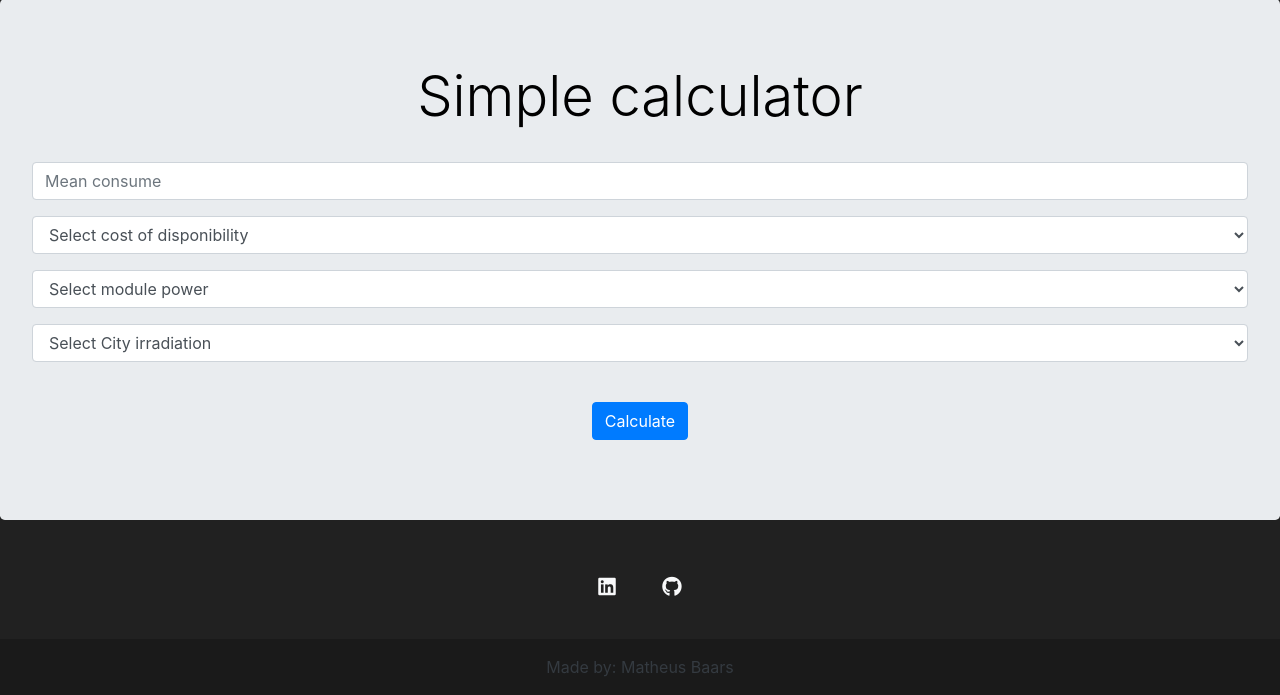
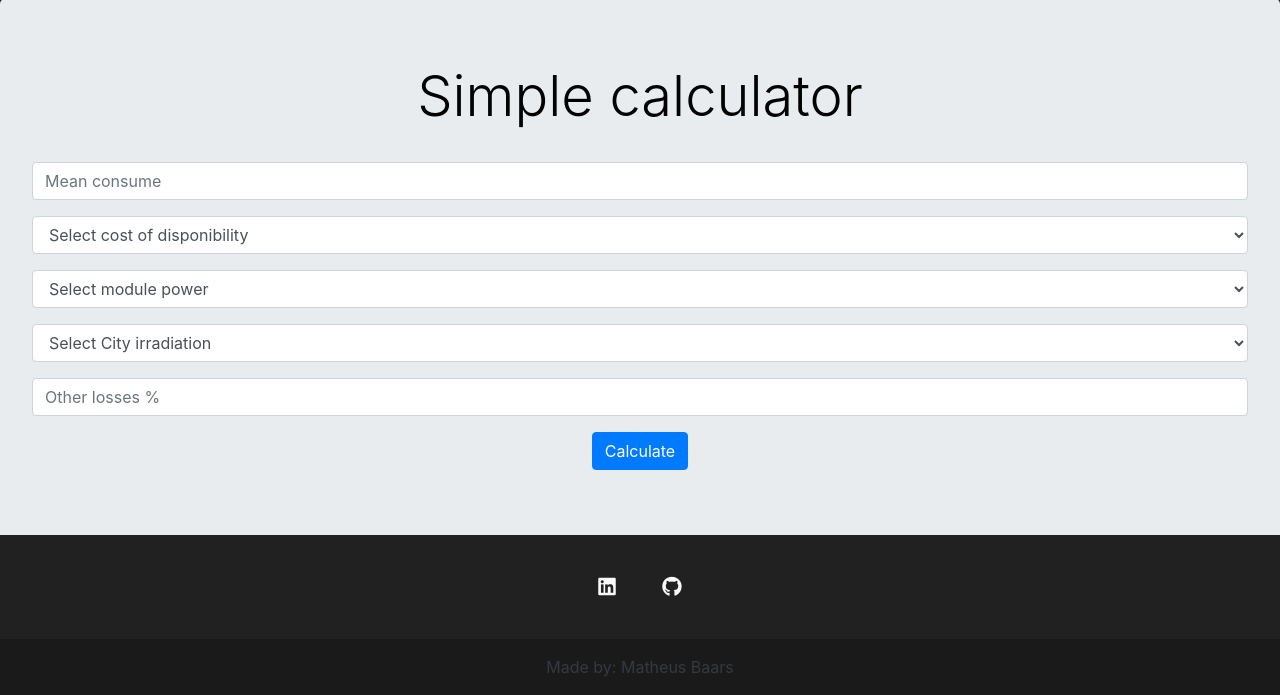
Before and after one commit to matheusbaars/AppSolar, a Flask app: page /simplecalculator in a window 1280 px wide. Shown: the part 105-800 px from the top of the page. Run offline with Flask 2, Linux system fonts and the light colour scheme; the visitor is signed in with stand-in values (Sample User, id 1); data comes from the database, SQL or seed files in the repository; data that the repository does not hold is empty; some libraries are stand-ins or nearby versions.

Commit message:
atualizado simple calculator

```diff
--- a/appsolar/routes.py
+++ b/appsolar/routes.py
@@ -115,6 +115,7 @@ def simplecalculate():
     custodisponibilidade = request.form['custodisponibilidade']
     module_data = request.form['modules']
     irradiation_data = request.form['irradiation']
+    losses = request.form['losses']
     #for key, value in request.form.items():
     #    print("key: {0}, value: {1}".format(key, value))
     id = module_data[-1]
@@ -126,9 +127,8 @@ def simplecalculate():
     net_energy_per_day = net_energy / 30
     power_peak = net_energy_per_day / float(irradiation_data.irr_media)
     number_modules = power_peak * 1000 / float(module_data.pmax)
-    #return f'Peak power = {power_peak}kWp | {number_modules} modules.'
-    return render_template('results_simple_calculator.html', number_modules=number_modules, custodisponibilidade=custodisponibilidade, meanconsume=meanconsume, power_peak=power_peak, module_data=module_data, irradiation_data=irradiation_data)
-    #return render_template('simpleCalculator.html', number_modules=number_modules, pmax=module_data.pmax, custodisponibilidade=custodisponibilidade, meanconsume=meanconsume, power_peak=power_peak)
+    energy_produced_no_loss =  power_peak * float(irradiation_data.irr_media) * 30 * (1 - (float(losses) / 100))
+    return render_template('results_simple_calculator.html', number_modules=number_modules, custodisponibilidade=custodisponibilidade, meanconsume=meanconsume, power_peak=power_peak, module_data=module_data, irradiation_data=irradiation_data, energy=energy_produced_no_loss)
 ####################Simple Calculator##############
 
 ####################MODULES########################
--- a/appsolar/templates/results_simple_calculator.html
+++ b/appsolar/templates/results_simple_calculator.html
@@ -54,6 +54,10 @@ Simple Calculator Page
             <th scope="row">Number of modules</th>
             <td>{{ number_modules }}</td>
           </tr>
+          <tr>
+            <th scope="row">Energy Produced</th>
+            <td>{{ energy }}kWh</td>
+          </tr>
         </tbody>
       </table>
 
--- a/appsolar/templates/simpleCalculator.html
+++ b/appsolar/templates/simpleCalculator.html
@@ -51,8 +51,10 @@ Simple Calculator Page
                     <option>{{ irradiation.irr_cidade }} {{ irradiation.id }}</option>
                 {% endfor %}
             </select>
-            </div>
-        <br>
+        </div>
+        <div class="form-group">
+            <input type="number" step=0.01 class="form-control" name="losses" required="1" placeholder="Other losses %">
+        </div>
         <div class="form-group">
             <button class="btn btn-primary" type="submit">Calculate</button>
         </div>
```
